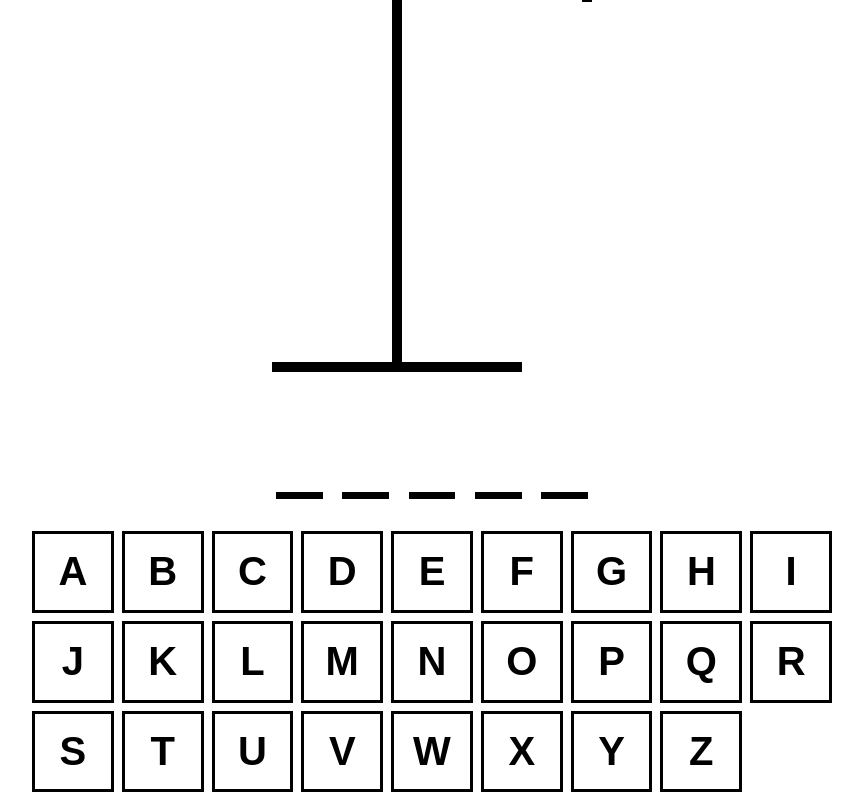
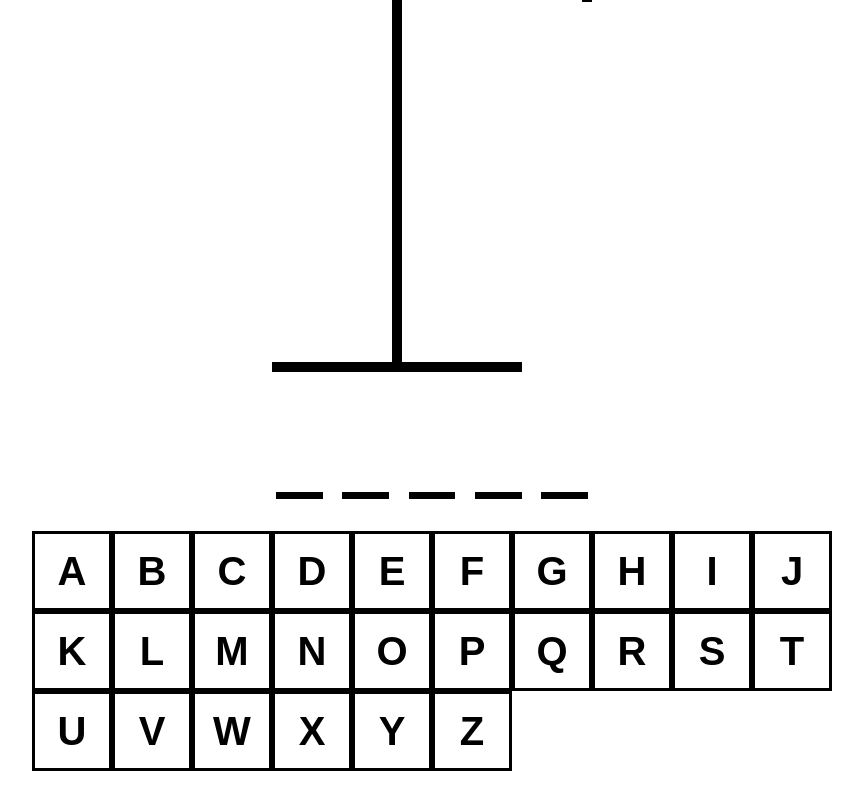
Before and after one commit to zyper16/react-ts-hangman, a React (Vite) app: page / in a window 1280 px wide. Shown: the part 220-1020 px from the top of the page, without its empty margins (208-1071 px from the left). After the commit the page ends 999 px from the top, so only its background shows below. Built offline with nearby package versions, Linux system fonts and the light colour scheme.

Commit message:
CSS Refactoring

```diff
--- a/src/App.tsx
+++ b/src/App.tsx
@@ -4,6 +4,7 @@ import HangmanDrawing from "./components/HangmanDrawing";
 import HangmanWord from "./components/HangmanWord";
 import HangmanKeyboard from "./components/HangmanKeyboard";
 import HangmanRestartButton from "./components/HangmanRestartButton";
+import "./components/hangmanStyles.css";
 import words from "./assets/wordList.json";
 
 function generateRandomWord() {
@@ -75,19 +76,10 @@ function App() {
   }, [processKeyPress]);
 
   return (
-    <div
-      style={{
-        maxWidth: "800px",
-        display: "flex",
-        flexDirection: "column",
-        gap: "2rem",
-        margin: "0 auto",
-        alignItems: "center",
-      }}
-    >
-      <div style={{ fontSize: "2rem", textAlign: "center" }}>
-        {isLooser ? "Congratulations! Hit 'Restart' for a new round." : ""}
-        {isWinner ? "Nice Try! Hit 'Restart' for a new round." : ""}
+    <div className="main-container">
+      <div className="game-status">
+        {isLooser ? "Nice Try! Hit 'Restart' for a new round." : ""}
+        {isWinner ? "Congratulations! Hit 'Restart' for a new round." : ""}
       </div>
       <HangmanRestartButton handleRestartButton={handleRestartButton} />
       <HangmanDrawing wrongLettersNumber={wrongLetters.length} />
@@ -96,7 +88,7 @@ function App() {
         guessedLetters={guessedLetters}
         gameStatus={isDone}
       />
-      <div style={{ alignSelf: "stretch" }}>
+      <div className="keyboard-container">
         <HangmanKeyboard
           correctLetters={correctLetters}
           wrongLetters={wrongLetters}
--- a/src/components/HangmanKeyboard.tsx
+++ b/src/components/HangmanKeyboard.tsx
@@ -1,4 +1,4 @@
-import "./hangmanKeyboard.css";
+import "./hangmanStyles.css";
 const KEYS = Array.from("abcdefghijklmnopqrstuvwxyz");
 
 type HangmanKeyboardProps = {
@@ -14,15 +14,7 @@ export default function HangmanKeyboard({
   handleClick,
   gameStatus,
 }: HangmanKeyboardProps) {
-  return (
-    <div
-      style={{
-        display: "grid",
-        gridTemplateColumns: "repeat(auto-fit, minmax(75px, 1fr))",
-        gap: ".5rem",
-      }}
-    >
-      {KEYS.map(key => {
+  const keyboard = KEYS.map(key => {
     const isActive = correctLetters.includes(key) ? true : false;
     const isInactive = wrongLetters.includes(key) ? true : false;
     return (
@@ -36,7 +28,6 @@ export default function HangmanKeyboard({
         {key}
       </button>
     );
-      })}
-    </div>
-  );
+  });
+  return <div className="keyboard">{keyboard}</div>;
 }
--- a/src/components/HangmanRestartButton.tsx
+++ b/src/components/HangmanRestartButton.tsx
@@ -1,4 +1,4 @@
-import "./hangmanKeyboard.css";
+import "./hangmanStyles.css";
 
 type HangmanRestartButtonProps = {
   handleRestartButton: () => void;
--- a/src/components/HangmanWord.tsx
+++ b/src/components/HangmanWord.tsx
@@ -10,16 +10,7 @@ export default function HangmanWord({
   gameStatus,
 }: hangmanWordType) {
   return (
-    <div
-      style={{
-        display: "flex",
-        gap: ".25em",
-        fontSize: "6em",
-        fontWeight: "bold",
-        textTransform: "uppercase",
-        fontFamily: "monospace",
-      }}
-    >
+    <div className="word-to-guess">
       {wordToGuess.split("").map((letter, index) => (
         <span style={{ borderBottom: ".1em solid black" }} key={index}>
           <span
--- a/src/components/hangmanKeyboard.css
+++ b/src/components/hangmanStyles.css
@@ -1,3 +1,36 @@
+.main-container {
+  max-width: 800px;
+  display: flex;
+  flex-direction: column;
+  gap: 2rem;
+  margin: 0 auto;
+  align-items: center;
+}
+
+.main-container .game-status {
+  font-size: 2rem;
+  text-align: center;
+}
+
+.main-container .keyboard-container {
+  align-self: stretch;
+}
+
+.main-container .keyboard-container .keyboard {
+  display: grid;
+  grid-template-columns: repeat(auto-fit, minmax(75px, 1fr));
+  gap: ".5rem";
+}
+
+.main-container .word-to-guess {
+  display: flex;
+  gap: 0.25em;
+  font-size: 6em;
+  font-weight: bold;
+  text-transform: uppercase;
+  font-family: monospace;
+}
+
 .btn {
   width: 100%;
   border: 3px solid black;
```
Lines whose indentation alone changed are shown as unchanged.
